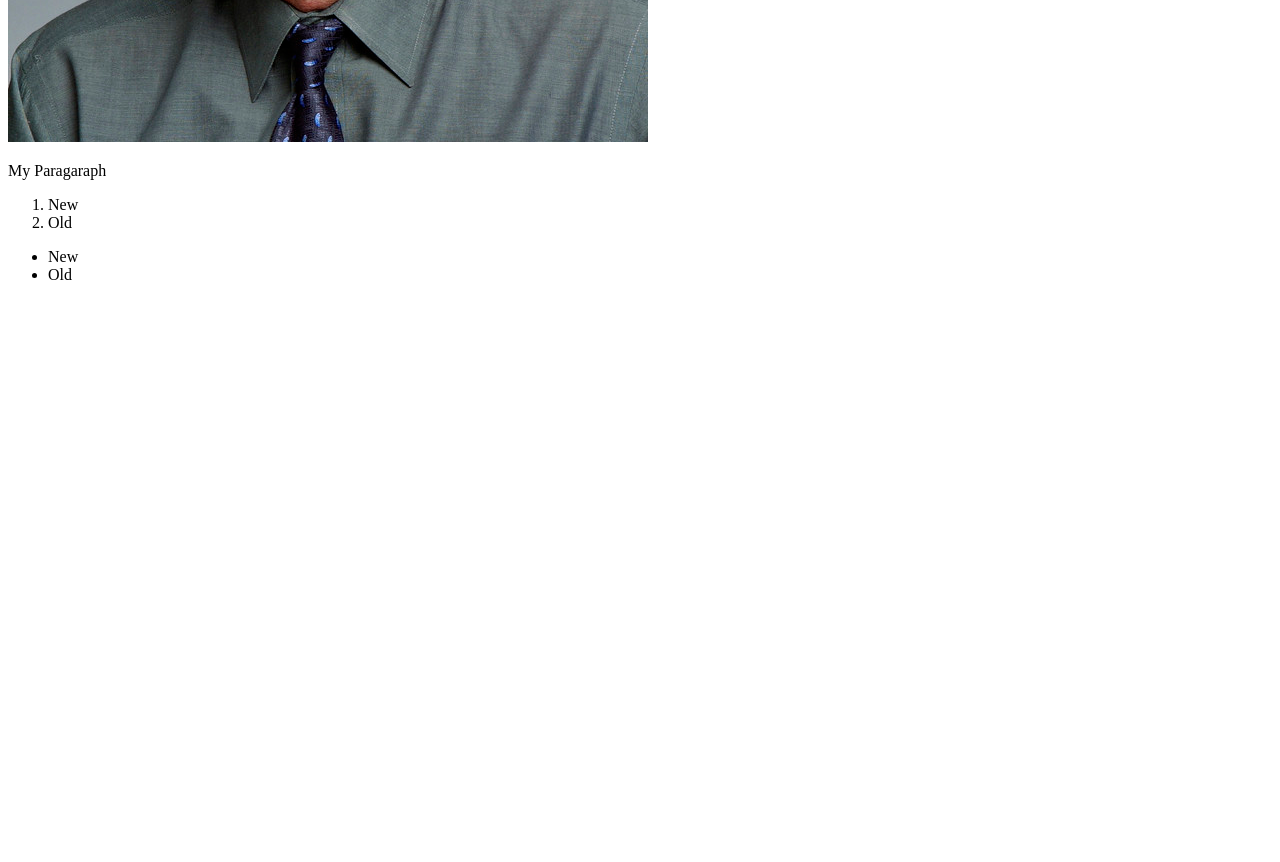
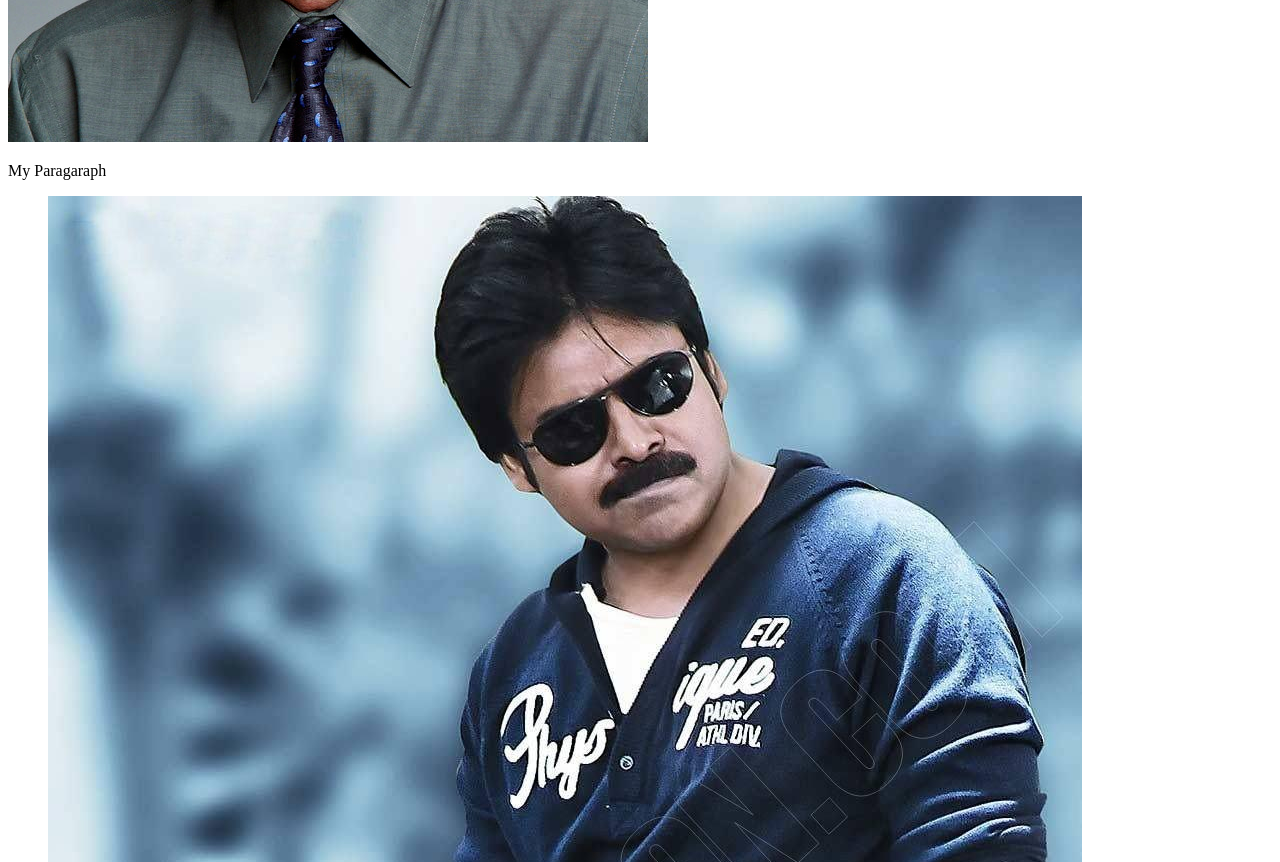
Before and after one commit to charankrishna/HTML---Structure-of-HTML-Document, a plain HTML site: page index.html in a window 1280 px wide. Shown: the part 578-1440 px from the top of the page. Before the commit the page ends 878 px from the top, so only its background shows below. Drawn offline with Linux system fonts and the light colour scheme.

Commit message:
my new image

```diff
--- a/index.html
+++ b/index.html
@@ -9,6 +9,7 @@
         <img src="Tim-Berners-Lee-640-1.jpeg" alt="My Image">
         <p>My Paragaraph</p>
         <ol>
+            <img src="pawan kalyan.jpg" alt="pawan kalyan image">
             <li>New</li>
             <li>Old</li>
         </ol>
```
Also changed, not shown: pawan kalyan.jpg (added).
